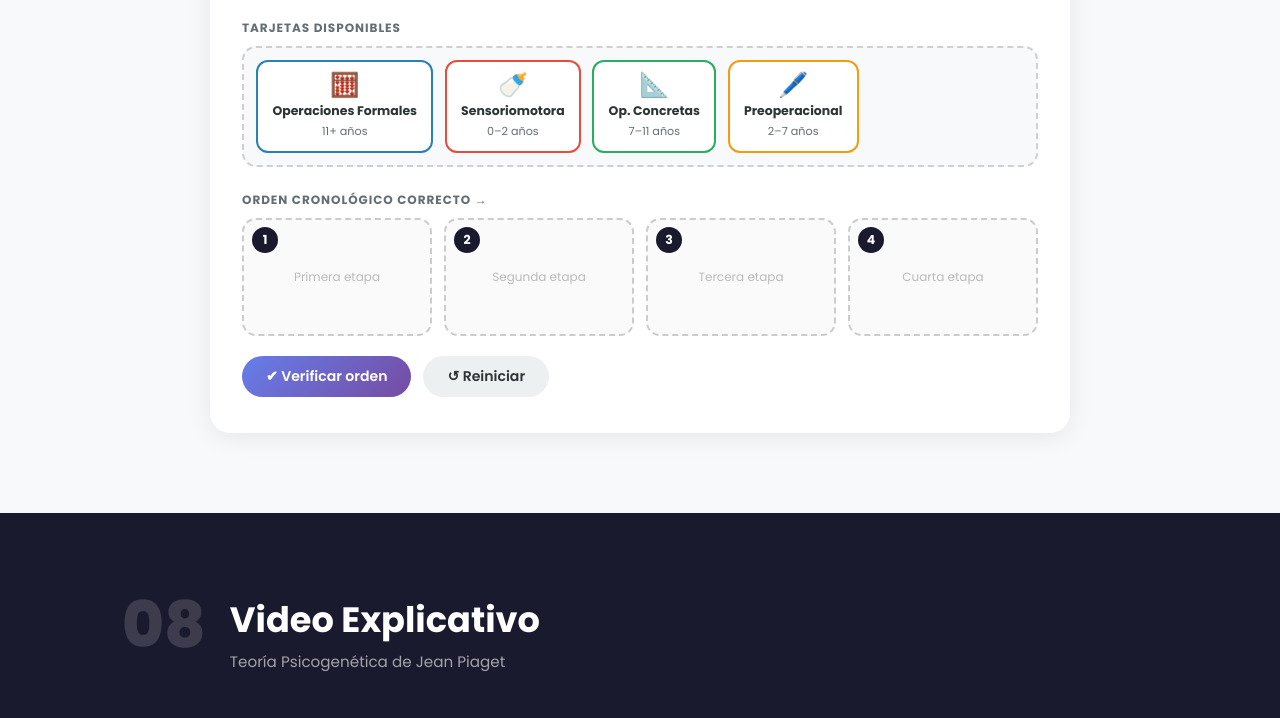
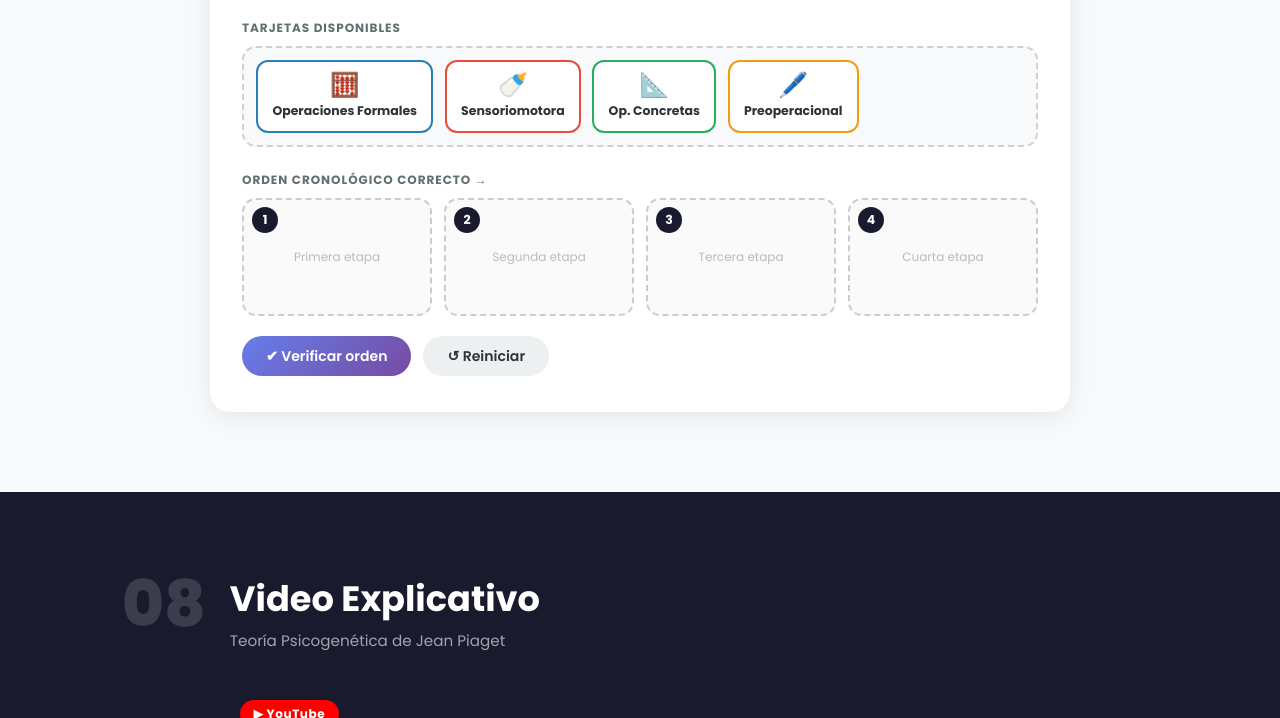
Before and after one commit to jcamiloperez1980-glitch/piaget-infografia, a website: page public/index.html in a window 1280 px wide. Shown: the part 8520-9238 px from the top of the page. Drawn offline with nearby package versions, Linux system fonts and the light colour scheme.

Commit message:
Quita edades de las tarjetas drag-and-drop para no hacer obvio el orden

```diff
--- a/public/index.html
+++ b/public/index.html
@@ -596,22 +596,18 @@
         <div class="drag-card" draggable="true" data-key="formales">
           <span class="dc-icon">🧮</span>
           <span class="dc-name">Operaciones Formales</span>
-          <span class="dc-age">11+ años</span>
         </div>
         <div class="drag-card" draggable="true" data-key="sensoriomotora">
           <span class="dc-icon">🍼</span>
           <span class="dc-name">Sensoriomotora</span>
-          <span class="dc-age">0–2 años</span>
         </div>
         <div class="drag-card" draggable="true" data-key="concretas">
           <span class="dc-icon">📐</span>
           <span class="dc-name">Op. Concretas</span>
-          <span class="dc-age">7–11 años</span>
         </div>
         <div class="drag-card" draggable="true" data-key="preoperacional">
           <span class="dc-icon">🖊️</span>
           <span class="dc-name">Preoperacional</span>
-          <span class="dc-age">2–7 años</span>
         </div>
       </div>
 
```
